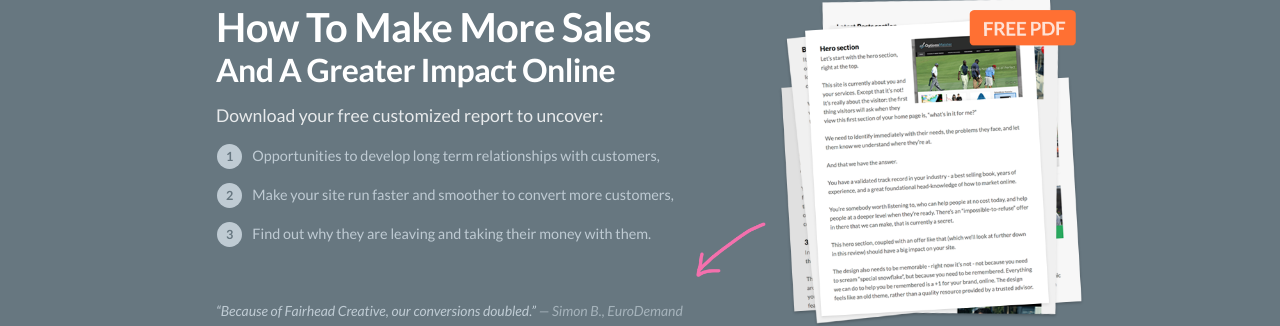
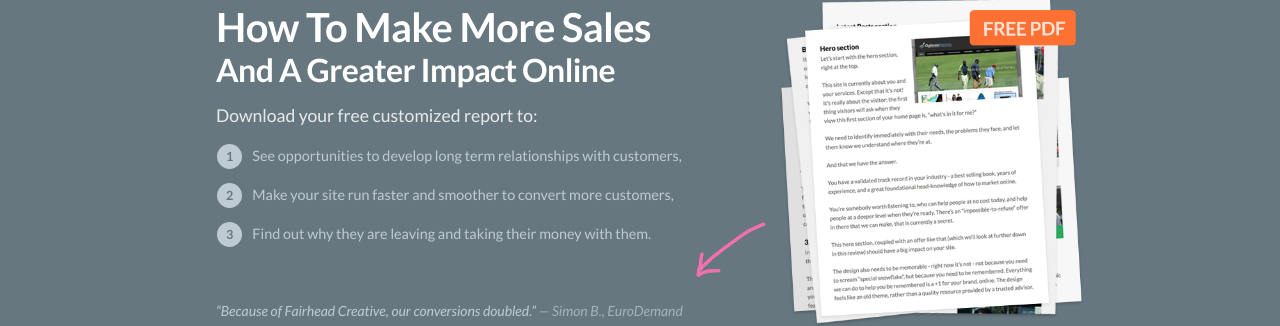
Before and after one commit to fairheadcreative/fairheadcreative, a Jekyll site: the page built from start.html, in a window 1280 px wide. Shown: the part 126-452 px from the top of the page. Built offline with Jekyll 4.4.1, drawn with Linux system fonts in a browser that asks for light colours; Markdown is read by kramdown in place of the engine named in the settings.

```diff
--- a/start.html
+++ b/start.html
@@ -8,9 +8,9 @@
   <div class="row">
     <div class="start-offer">
       <h1 class="splash__title">How To Make More Sales <span>And A Greater Impact Online</span></h1>
-      <p class="splash__lead">Download your free customized report to uncover:</p>
+      <p class="splash__lead">Download your free customized report to:</p>
       <ul class="start-offer__list numbered-list">
-        <li class="numbered-list__item">Opportunities to develop long term relationships with customers,</li>
+        <li class="numbered-list__item">See opportunities to develop long term relationships with customers,</li>
         <li class="numbered-list__item">Make your site run faster and smoother to convert more customers,</li>
         <li class="numbered-list__item">Find out why they are leaving and taking their money with them.</li>
       </ul>
```
